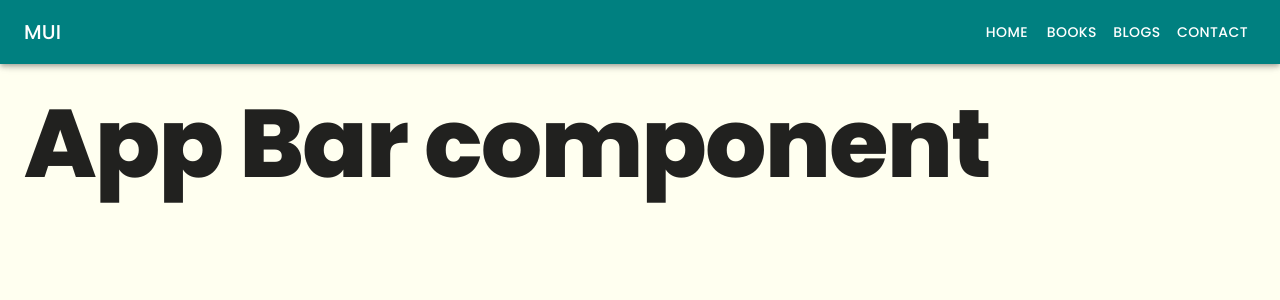
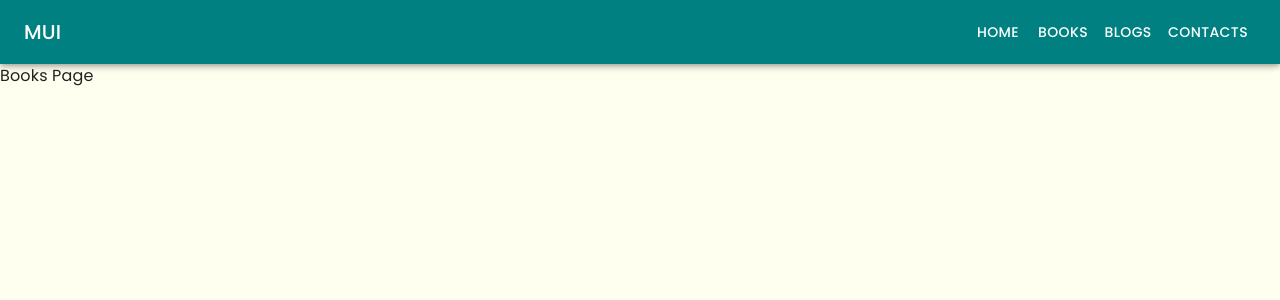
Before and after one commit to Suhelpatel786/react-material-ui, a React (Vite) app: page /books in a window 1280 px wide. Shown: the top 300 px of the page. Built offline with nearby package versions, Linux system fonts and the light colour scheme.

Commit message:
structure pages and routing setup

```diff
--- a/src/App.tsx
+++ b/src/App.tsx
@@ -1,12 +1,30 @@
 import { Box } from "@mui/material";
 import "./App.css";
+
+import { BrowserRouter, Routes, Route } from "react-router-dom";
+
+//Components
 import AppBarComponet from "./components/AppBar";
+
+//Pages
+import { Home, Blogs, Books, Contact } from "./pages";
+// Books, Blogs, Contact
 
 function App() {
   return (
-    <Box>
-      <AppBarComponet />
-    </Box>
+    <BrowserRouter>
+      <Box>
+        <AppBarComponet />
+
+        {/* Routeing Setup */}
+        <Routes>
+          <Route path="/" element={<Home />} />
+          <Route path="/blogs" element={<Blogs />} />
+          <Route path="/books" element={<Books />} />
+          <Route path="/contact" element={<Contact />} />
+        </Routes>
+      </Box>
+    </BrowserRouter>
   );
 }
 
--- a/src/components/AppBar.tsx
+++ b/src/components/AppBar.tsx
@@ -15,6 +15,7 @@ import Typography from "@mui/material/Typography";
 import Button from "@mui/material/Button";
 import { navItems } from "../constants";
 import { colors } from "../constants";
+import { useNavigate } from "react-router-dom";
 
 interface Props {
   window?: () => Window;
@@ -22,25 +23,35 @@ interface Props {
 
 const drawerWidth = 240;
 
-export default function AppBarComponet(props: Props) {
+const AppBarComponent: React.FC<Props> = (props) => {
   const { window } = props;
   const [mobileOpen, setMobileOpen] = React.useState(false);
+
+  const navigate = useNavigate();
 
   const handleDrawerToggle = () => {
     setMobileOpen((prevState) => !prevState);
   };
 
   const drawer = (
-    <Box onClick={handleDrawerToggle} sx={{ textAlign: "center" }}>
+    <Box
+      onClick={handleDrawerToggle}
+      sx={{
+        textAlign: "center",
+      }}
+    >
       <Typography variant="h6" sx={{ my: 2 }}>
         MUI
       </Typography>
       <Divider />
       <List>
-        {navItems.map((item: string) => (
-          <ListItem key={item} disablePadding>
-            <ListItemButton sx={{ textAlign: "center" }}>
-              <ListItemText primary={item} />
+        {navItems.map((item: any, index: number) => (
+          <ListItem key={index} disablePadding>
+            <ListItemButton
+              onClick={() => navigate(item.url)}
+              sx={{ textAlign: "center" }}
+            >
+              <ListItemText primary={item.label} />
             </ListItemButton>
           </ListItem>
         ))}
@@ -76,14 +87,22 @@ export default function AppBarComponet(props: Props) {
             MUI
           </Typography>
           <Box sx={{ display: { xs: "none", sm: "block" } }}>
-            {navItems.map((item: string) => (
-              <Button key={item} sx={{ color: "#fff" }}>
-                {item}
+            {navItems.map((item: any, index: number) => (
+              <Button
+                onClick={() => navigate(item.url)}
+                key={index}
+                sx={{ color: "#fff" }}
+              >
+                {item.label}
               </Button>
             ))}
           </Box>
         </Toolbar>
       </AppBar>
+      <Box component="main" sx={{ p: 0 }}>
+        <Toolbar />
+        <Typography variant="h1" fontWeight={"800"}></Typography>
+      </Box>
       <nav>
         <Drawer
           container={container}
@@ -98,18 +117,16 @@ export default function AppBarComponet(props: Props) {
             "& .MuiDrawer-paper": {
               boxSizing: "border-box",
               width: drawerWidth,
+              backgroundColor: colors.appBarBackgroundColor,
+              color: "white",
             },
           }}
         >
           {drawer}
         </Drawer>
       </nav>
-      <Box component="main" sx={{ p: 3 }}>
-        <Toolbar />
-        <Typography variant="h1" fontWeight={"800"}>
-          App Bar component
-        </Typography>
-      </Box>
     </Box>
   );
-}
+};
+
+export default AppBarComponent;
--- a/src/constants/index.js
+++ b/src/constants/index.js
@@ -1,4 +1,23 @@
-export const navItems = ["Home", "Books", "Blogs", "Contact"];
+// export const navItems = ["Home", "Books", "Blogs", "Contact"];
+
+export const navItems = [
+  {
+    label: "Home",
+    url: "/",
+  },
+  {
+    label: "Books",
+    url: "/books",
+  },
+  {
+    label: "Blogs",
+    url: "/blogs",
+  },
+  {
+    label: "Contacts",
+    url: "/contact",
+  },
+];
 
 export const colors = {
   backGroundColor: "#fffff0",
--- /dev/null
+++ b/src/pages/Blogs.tsx
@@ -0,0 +1,7 @@
+import React from "react";
+
+const Blogs = () => {
+  return <div>Blogs Page</div>;
+};
+
+export default Blogs;
--- /dev/null
+++ b/src/pages/Books.tsx
@@ -0,0 +1,7 @@
+import React from "react";
+
+const Books = () => {
+  return <div>Books Page</div>;
+};
+
+export default Books;
--- /dev/null
+++ b/src/pages/Contact.tsx
@@ -0,0 +1,7 @@
+import React from "react";
+
+const Contact = () => {
+  return <div>Contect Page</div>;
+};
+
+export default Contact;
--- /dev/null
+++ b/src/pages/Home.tsx
@@ -0,0 +1,7 @@
+import React from "react";
+
+const Home = () => {
+  return <div>Home Page</div>;
+};
+
+export default Home;
--- /dev/null
+++ b/src/pages/index.js
@@ -0,0 +1,6 @@
+import Home from "./Home";
+import Books from "./Books";
+import Contact from "./Contact";
+import Blogs from "./Blogs";
+
+export { Home, Blogs, Books, Contact };
```
